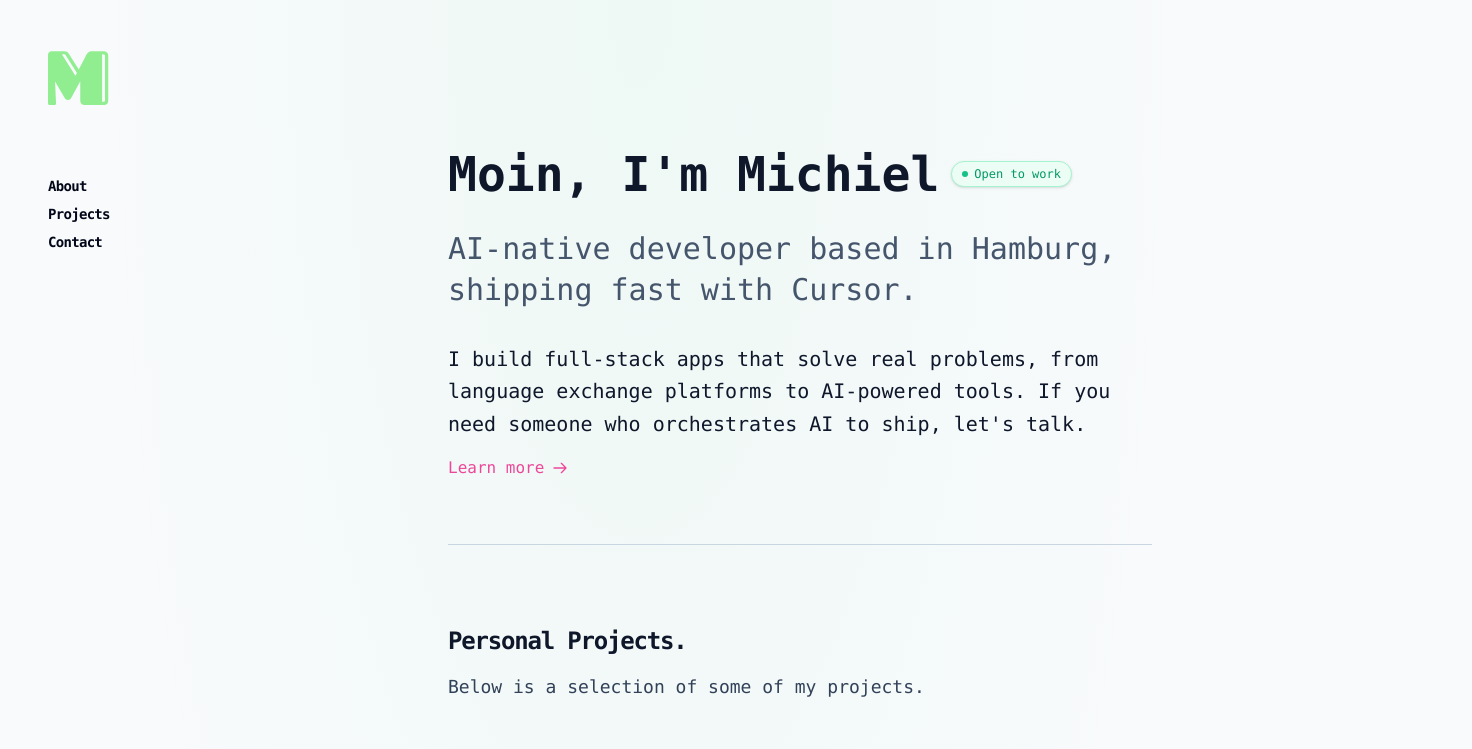
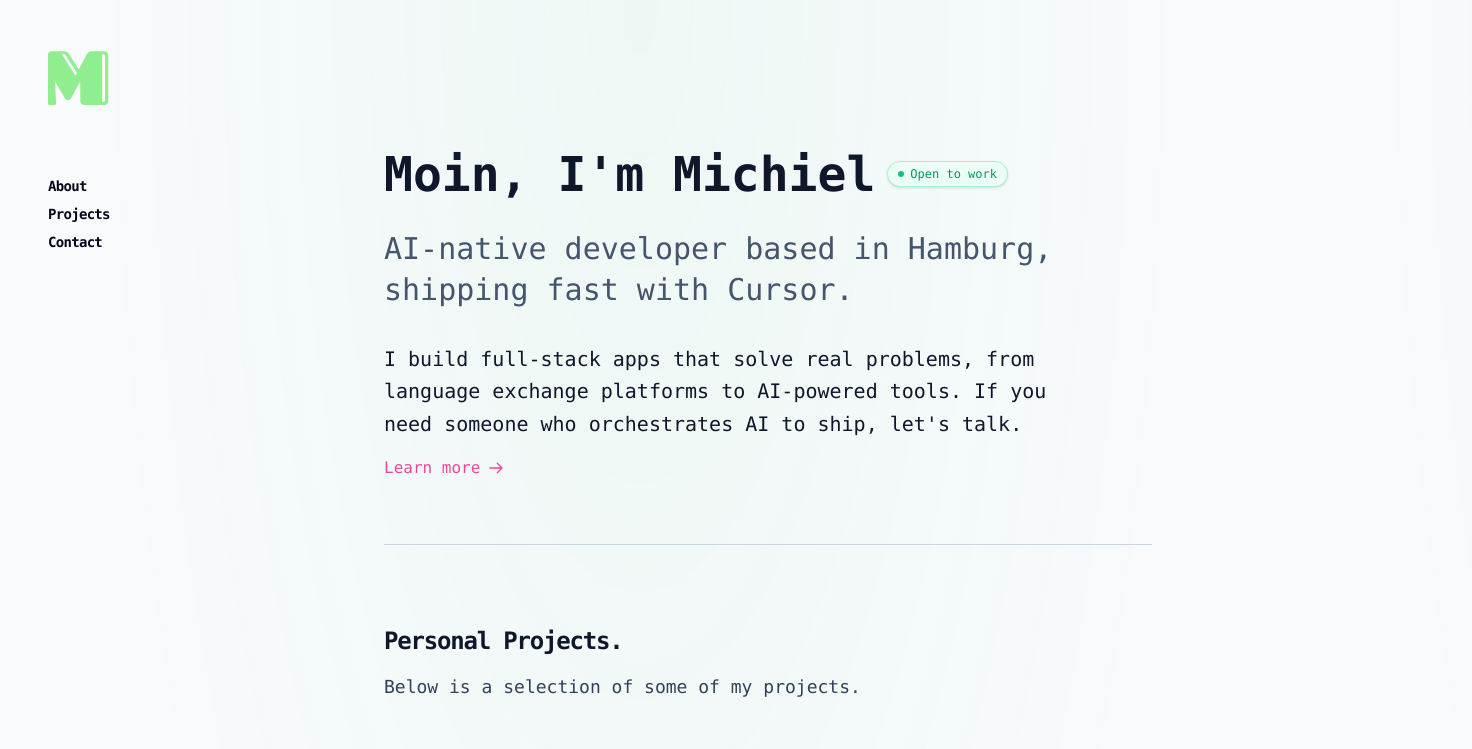
Before and after one commit to Mitch-creates/mitch-portfolio, a React (Vite) app: page / in a window 1280 px wide. Shown: the top 749 px of the page, 1472 px wide, since content can reach past the window. Built offline with nearby package versions, Linux system fonts and the light colour scheme.

Commit message:
Align portfolio content with sidebar

```diff
--- a/src/App.tsx
+++ b/src/App.tsx
@@ -34,7 +34,7 @@ function App() {
       )}
       <BrowserRouter>
         <ScrollToTop />
-        <div className="reveal-page w-full max-w-6xl mx-auto opacity-0 px-4 md:px-8 lg:pl-80 lg:pr-12 xl:pl-96 xl:pr-16">
+        <div className="reveal-page w-full max-w-6xl opacity-0 px-4 md:px-8 lg:ml-72 lg:px-12 xl:ml-80 xl:px-16">
           <Header />
           <Routes>
             <Route path="/" element={<Home />} />
```
